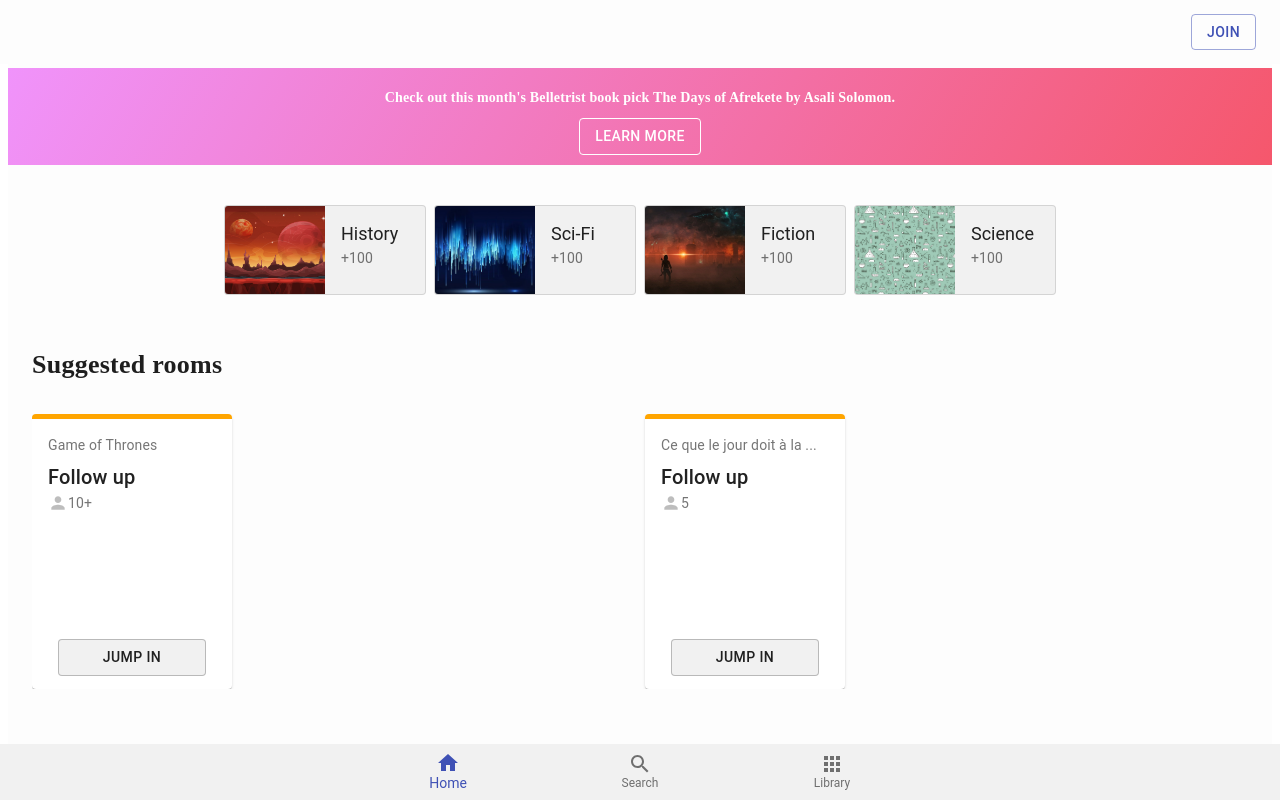
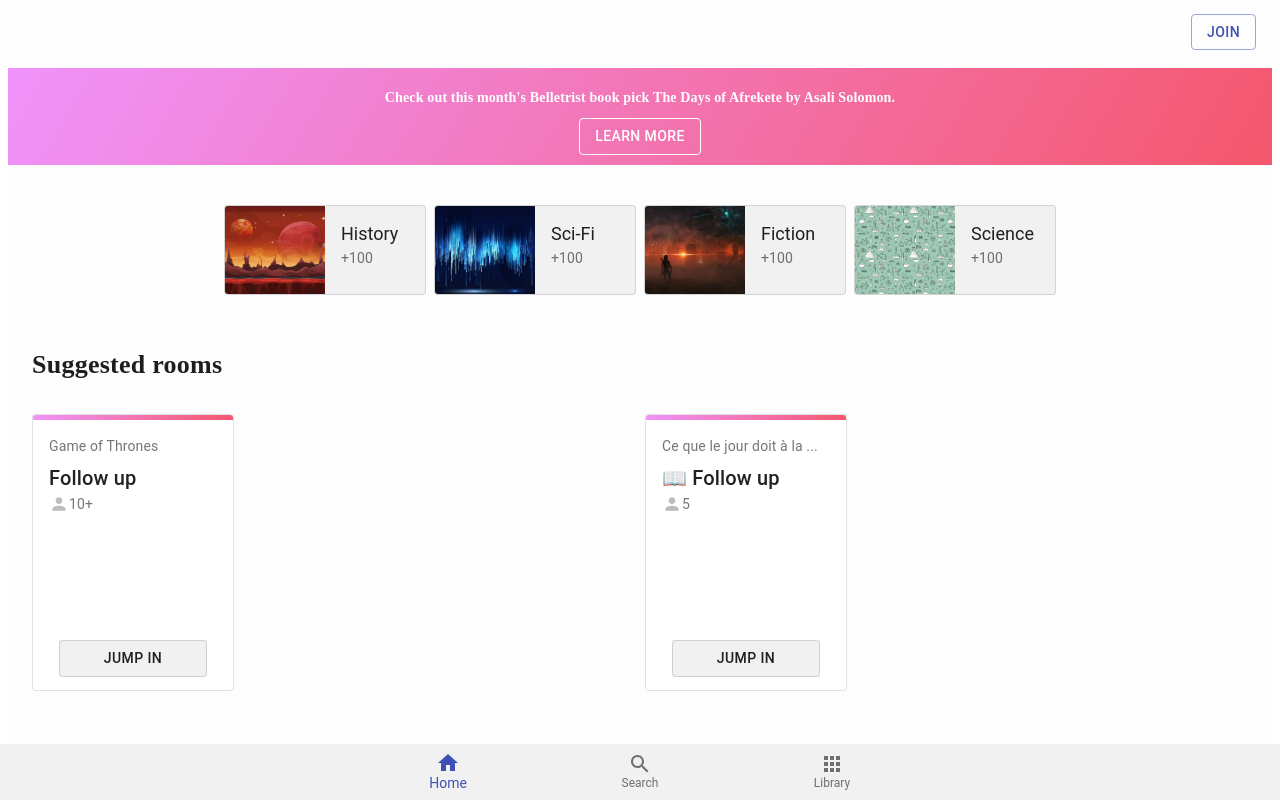
Before and after one commit to medaharrat/bookhouse, a React (Create React App) app: page /home in a window 1280 px wide. Shown: the top 800 px of the page. Built offline with nearby package versions, Linux system fonts and the light colour scheme; no server answers.

Commit message:
Redesign some components

```diff
--- a/src/components/Avatar/index.js
+++ b/src/components/Avatar/index.js
@@ -4,8 +4,8 @@ import { Avatar as MaterialAvatar, Typography, Badge } from "@material-ui/core";
 import { MicOffOutlined } from "@material-ui/icons";
 import { useStyles } from "./styles";
 
-const Avatar = ({ image, title, nav, muted, style }) => {
-    const classes = useStyles(style);
+const Avatar = ({ image, title, nav, muted, speaking, style }) => {
+    const classes = useStyles({style, speaking});
     const imgProps = { draggable: "false" }
 
     return (
--- a/src/components/Avatar/styles.js
+++ b/src/components/Avatar/styles.js
@@ -12,6 +12,7 @@ const useStyles = makeStyles({
     avatar: {
       height: style => (style.height) ? style.height : 50,
       width: style => (style.height) ? style.height : 50,
+      border: speaking => (speaking ? '1px solid black' : ''),
       borderRadius: 20,
     },
     muted: {
--- a/src/components/Navigation/Header/index.js
+++ b/src/components/Navigation/Header/index.js
@@ -67,9 +67,6 @@ const Header = ({ fixed }) => {
                                 <NotificationsNoneOutlined/>
                             </Badge>
                         </IconButton>
-                        {/*
-                        * Header actions
-                        ===> Calendar
                         <IconButton
                             aria-label="calendar"
                             aria-haspopup="true"
@@ -78,7 +75,6 @@ const Header = ({ fixed }) => {
                         >
                             <DateRangeOutlined/>
                         </IconButton>
-                        */}
                     </>
                     ):(
                     <>
--- a/src/components/RoomCover/index.js
+++ b/src/components/RoomCover/index.js
@@ -1,16 +1,17 @@
 import React from "react";
 import PropTypes from 'prop-types';
 import {
-    Grid, Card, CardActions, CardContent , Typography, Button
+    Grid, Card, CardActions, CardContent , Typography, Button, Link
 } from "@material-ui/core";
 import PersonIcon from '@material-ui/icons/Person';
 import { useStyles } from "./styles";
 
-const RoomCover = ({ title, category, numPeople, ...props }) => {
-    const classes = useStyles(props);
+const RoomCover = ({ title, category, numPeople, cover }) => {
+    const classes = useStyles();
 
     return (
-        <Card className={classes.cover}>
+        <div>
+            <Card className={classes.cover} variant="outlined">
                 <div className={classes.colorTag} />
                 <CardContent className={classes.content}>
                     <Grid container>
@@ -33,16 +34,20 @@ const RoomCover = ({ title, category, numPeople, ...props }) => {
                     </Grid>
                 </CardContent>
                 <CardActions disableSpacing>
+                    <Link href="/r" underline="none" className={classes.jumpIn}>
                         <Button
                             variant="outlined"
                             disableRipple
                             disableElevation
-                    className={classes.jumpIn}
+                            className={classes.jumpInBtn}
                         >
                             Jump in
                         </Button>
+                    </Link>
                 </CardActions>
             </Card>
+            <div className={classes.divider} />
+        </div>
     )
 }
 
--- a/src/components/RoomCover/styles.js
+++ b/src/components/RoomCover/styles.js
@@ -8,14 +8,11 @@ const useStyles = makeStyles({
     cover: {
         height: 275,
         width: 200
-        //filter: 'blur(1px)',
-        //backgroundImage: props => `url(${props.cover})`,
-        //backgroundSize: "cover",
     },
     colorTag: {
-        backgroundColor: 'orange',
+        backgroundImage: palette.background.gradient,
         width: '100%',
-        height: 5
+        height: 5,
     },
     title: {
         fontSize: 14,
@@ -29,6 +26,13 @@ const useStyles = makeStyles({
         '&:hover':{
             backgroundColor: palette.background.grey,
         }
+    },
+    jumpInBtn: {
+        width: '100%',
+        borderColor: palette.borders.dark
+    },
+    divider: {
+        marginBottom: 10
     }
 })
 
--- a/src/pages/Home/index.js
+++ b/src/pages/Home/index.js
@@ -22,10 +22,10 @@ const Home = () => {
         {id: 4, title: "Science", img: "./img/science_bg.png"},
     ];
     const rooms = [
-        {id: 1, title: "1st Session", category: "The Hobbit", attendees: "10", cover: "./img/book_1.jfif"},
+        {id: 1, title: "📚1st Session", category: "The Hobbit", attendees: "10", cover: "./img/book_1.jfif"},
         {id: 2, title: "Follow up", category: "Game of Thrones", attendees: "15", cover: "./img/got_cover.jfif"},
         {id: 3, title: "Follow up", category: "From Zero to One", attendees: "7", cover: "./img/zero_one_cover.jfif"},
-        {id: 4, title: "Follow up", category: "Ce que le jour doit à la nuit", attendees: "5", cover: "./img/book_5.jfif"},
+        {id: 4, title: "📖 Follow up", category: "Ce que le jour doit à la nuit", attendees: "5", cover: "./img/book_5.jfif"},
     ];
     const books = [
         {id: 1, title: "The Hobbit", author: "JRR. Tolklien", cover: "./img/book_1.jfif"},
--- a/src/pages/Room/index.js
+++ b/src/pages/Room/index.js
@@ -187,7 +187,11 @@ const Room = ({ title }) => {
                             {
                                 users.map((user) => (
                                     <Grid item xs={3} key={users.indexOf(user)}>
-                                        <Avatar title={user.name ? user.name.substr(0, 4) : 'Guest'} muted={user.muted} style={avatarStyle}/>
+                                        <Avatar
+                                            title={user.name ? user.name.substr(0, 4) : 'Guest'}
+                                            muted={user.muted} style={avatarStyle}
+                                            speaking={false}
+                                        />
                                     </Grid>
                                 ))
                             }
@@ -216,7 +220,7 @@ const Room = ({ title }) => {
                         </IconButton >
                         {/* Raise Hand */}
                         <IconButton id="control-deafen" disableRipple className={classes.controlBtn} onClick={onToggleRaiseHand}>
-                            <PanTool className={(false) ? classes.raised : ''}/>
+                            <PanTool className={(false) ? classes.raised : '✋'}/>
                         </IconButton >
                     </Grid>
                 </Grid>
--- a/src/pages/Room/styles.js
+++ b/src/pages/Room/styles.js
@@ -41,7 +41,7 @@ const useStyles = makeStyles({
         borderRadius: 15,
         padding: 10,
         color: palette.text.grey,
-        backgroundColor: palette.background.grey
+        backgroundColor: palette.background.grey,
     },
     controlBtn: {
         color: palette.text.grey,
@@ -59,7 +59,7 @@ const useStyles = makeStyles({
         width: 400,
         margin: 'auto',
         backgroundColor: palette.background.grey,
-        border: '2px solid #000',
+        borderRadius: 10,
         boxShadow: palette.background.shadow,
         padding: 20,
         textAlign: 'center'
@@ -68,7 +68,7 @@ const useStyles = makeStyles({
         justifyContent: 'center',
     },
     modalController: {
-        border: `1px solid ${palette.background.grey}`,
+        border: `1px solid ${palette.background.darkgrey}`,
         margin: 10
     },
 
--- a/src/static/palette.js
+++ b/src/static/palette.js
@@ -18,6 +18,7 @@ const palette = {
   },
   borders: {
     light: '#e5e5e5',
+    dark: '#D0D0D0',
   }
 };
 
```
Lines whose indentation alone changed are shown as unchanged.
